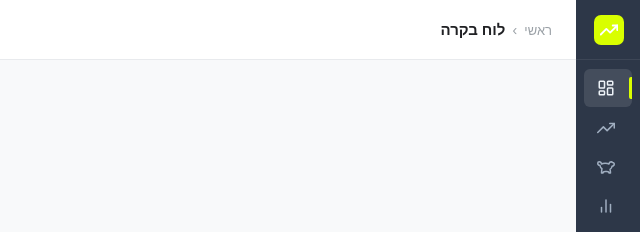
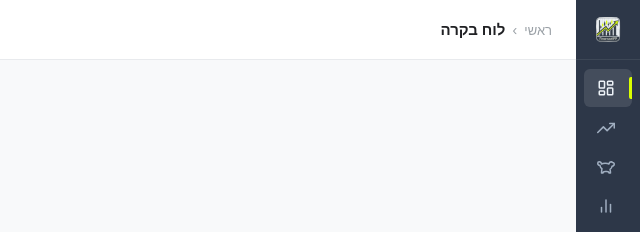
Before and after one commit to Yoadgo/FinanceAPP, a plain HTML site: page index.html in a window 1280 px wide. Both pictures are taken after a click on the element 1160 px from the left and 776 px from the top of the page. Shown: the top 232 px of the page, 640-1280 px from the left. Drawn offline with Linux system fonts and the light colour scheme.

Commit message:
עדכון לגרסא פלאפון

```diff
--- a/css/layout.css
+++ b/css/layout.css
@@ -49,17 +49,17 @@ html, body {
 }
 
 .logo-icon {
-  width: 30px;
-  height: 30px;
-  border-radius: 7px;
-  background: var(--accent);
   display: flex;
   align-items: center;
-  justify-content: center;
   flex-shrink: 0;
 }
 
-.logo-icon svg { color: #1B1F26; }
+.logo-icon img {
+  height: 38px;
+  width: auto;
+  max-width: 160px;
+  object-fit: contain;
+}
 
 .logo-text {
   font-size: 14px;
@@ -81,6 +81,23 @@ html, body {
 
 #sidebar.collapsed .logo-text,
 #sidebar.collapsed .logo-sub { opacity: 0; width: 0; overflow: hidden; }
+
+#sidebar.collapsed .sidebar-logo {
+  justify-content: center;
+  padding: 0;
+  gap: 0;
+}
+
+#sidebar.collapsed .logo-icon {
+  justify-content: center;
+  width: 100%;
+}
+
+#sidebar.collapsed .logo-icon img {
+  height: 42px;
+  width: auto;
+  max-width: 56px;
+}
 
 /* ── Nav ── */
 .sidebar-nav {
--- a/index.html
+++ b/index.html
@@ -4,6 +4,7 @@
   <meta charset="UTF-8" />
   <meta name="viewport" content="width=device-width, initial-scale=1.0" />
   <title>FinanceAPP</title>
+  <link rel="icon" href="assets/logo.png" type="image/png" />
 
   <!-- Fonts -->
   <link href="https://fonts.googleapis.com/css2?family=Inter:wght@300;400;500;600;700&family=Roboto+Mono:wght@400;500;700&display=swap" rel="stylesheet" />
--- a/js/app.js
+++ b/js/app.js
@@ -25,10 +25,7 @@ const App = (() => {
     const logoHTML = `
       <div class="sidebar-logo">
         <div class="logo-icon">
-          <svg width="18" height="18" viewBox="0 0 24 24" fill="none" stroke="white" stroke-width="2.5" stroke-linecap="round" stroke-linejoin="round">
-            <polyline points="23 6 13.5 15.5 8.5 10.5 1 18"/>
-            <polyline points="17 6 23 6 23 12"/>
-          </svg>
+          <img src="assets/logo.png" alt="לוגו" />
         </div>
         <div>
           <div class="logo-text">FinanceAPP</div>
```
Also changed, not shown: .claude/launch.json, assets/logo.png (added), 2 other files.
